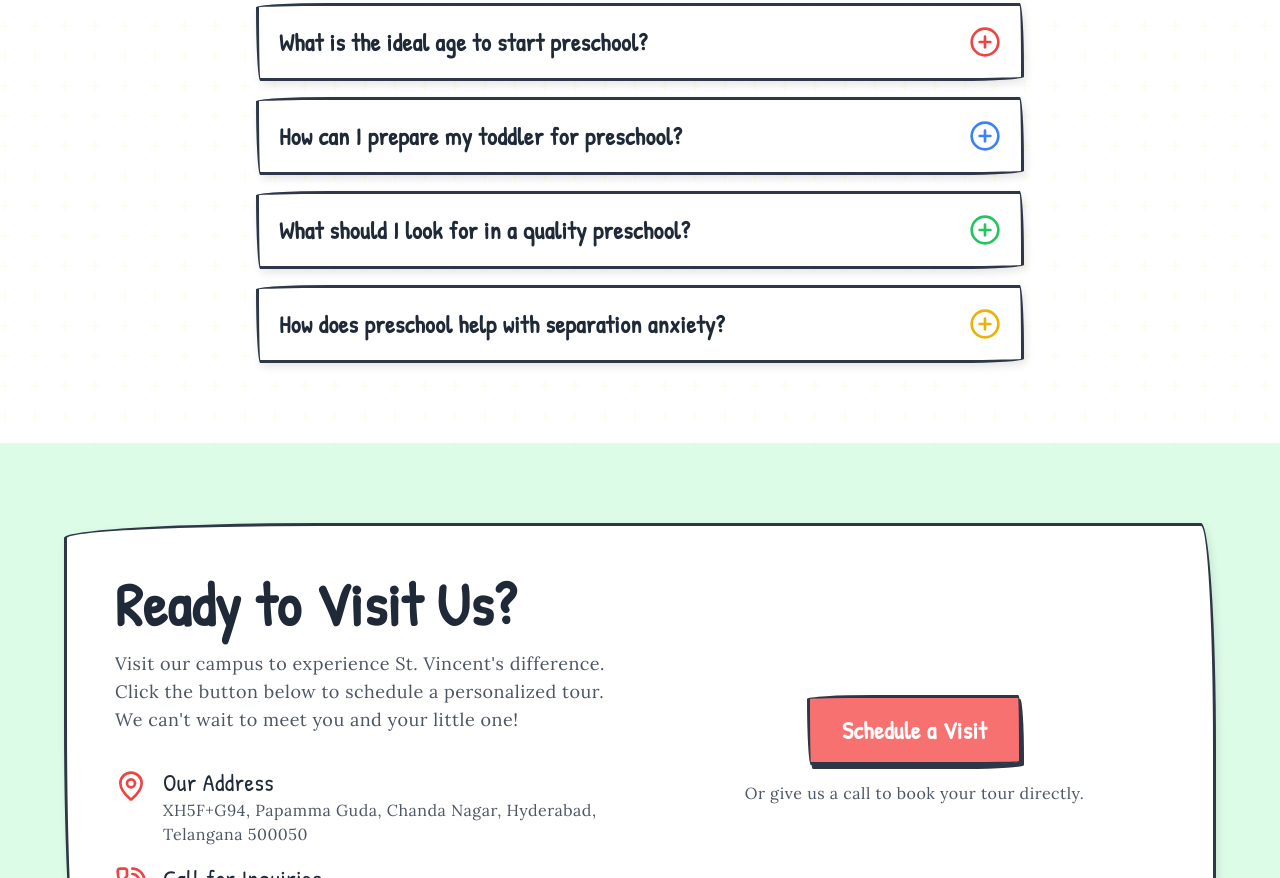
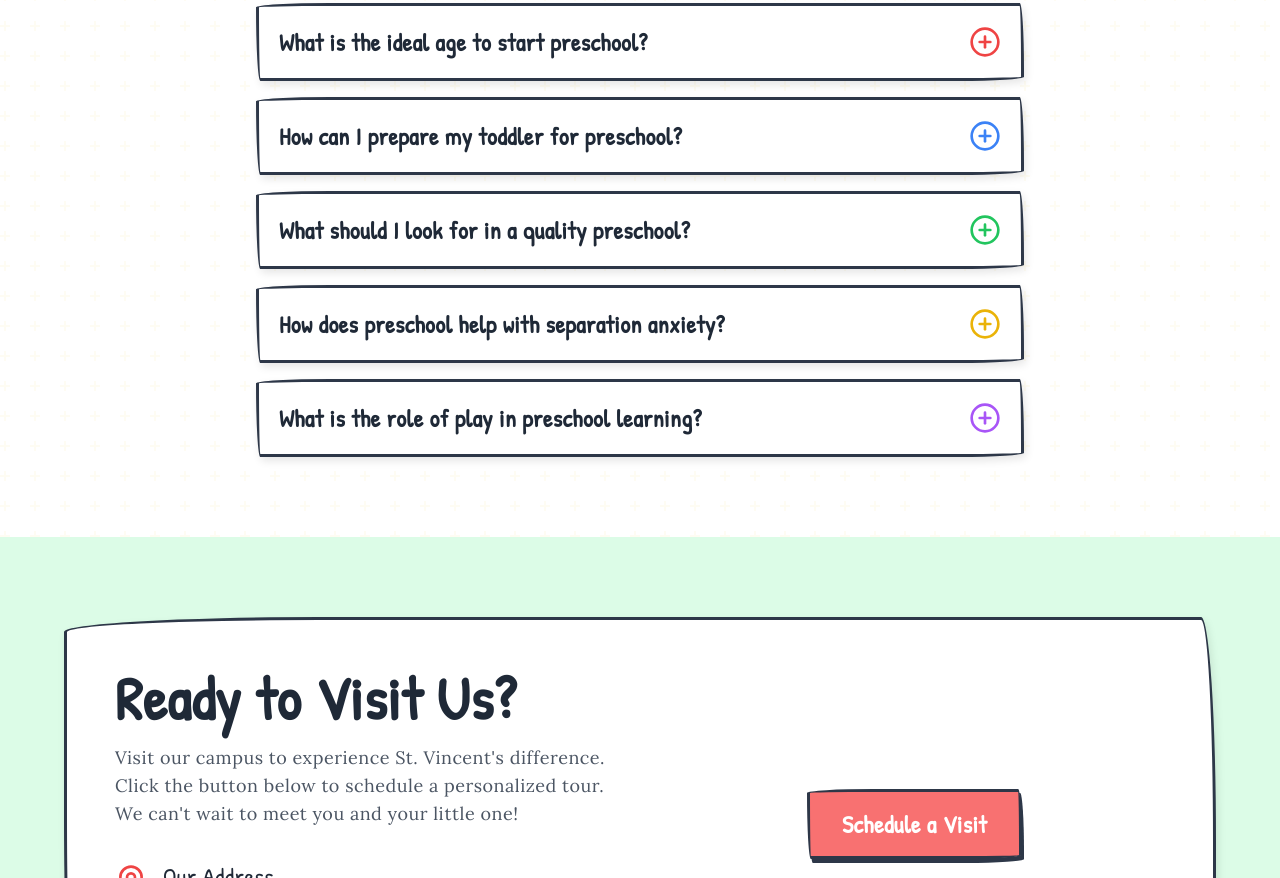
Before and after one commit to Henry-Paul/Stvincents-Preschool-, a plain HTML site: page index.html in a window 1280 px wide. Shown: the part 5002-5880 px from the top of the page. Drawn offline with nearby package versions, Linux system fonts and the light colour scheme.

Commit message:
Update index.html

```diff
--- a/index.html
+++ b/index.html
@@ -381,7 +381,13 @@
                     <i data-lucide="plus-circle" class="faq-icon w-8 h-8 text-red-500 flex-shrink-0"></i>
                 </div>
                 <div class="faq-answer px-5 font-body text-gray-600 text-base">
-                            <p>Most children are ready for preschool between ages 2 and 3. At this stage, they've typically developed basic communication skills, can follow simple instructions, and are beginning to show interest in playing with peers. Our playgroup program starts at 1.5 years for children who show readiness for structured social interaction.</p>
+                    <p class="mb-4">Most children are ready for preschool between ages 2 and 3. At this stage, they've typically developed basic communication skills, can follow simple instructions, and are beginning to show interest in playing with peers. Our playgroup program starts at 1.5 years for children who show readiness for structured social interaction.</p>
+                    <div class="bg-red-50 p-4 crayon-border mt-4 text-center">
+                        <p class="font-semibold text-red-700 mb-2">Ready to find the perfect program for your child?</p>
+                        <button class="open-contact-modal-faq crayon-button bg-red-500 text-white font-bold px-6 py-3 text-lg" data-faq="ideal-age">
+                            Schedule an Age Assessment
+                        </button>
+                    </div>
                 </div>
             </div>
             <!-- FAQ Item 2 -->
@@ -391,7 +397,13 @@
                     <i data-lucide="plus-circle" class="faq-icon w-8 h-8 text-blue-500 flex-shrink-0"></i>
                 </div>
                 <div class="faq-answer px-5 font-body text-gray-600 text-base">
-                            <p>To make the transition smooth, regularly remind your child of the fun and happy things about school — it builds confidence and excitement. You can also prepare your child by establishing routines, reading books about preschool, practicing separation for short periods, and encouraging independence with simple tasks like putting on shoes or using the bathroom. We also offer orientation sessions where you and your child can visit the classroom together before the first day.</p>
+                    <p class="mb-4">To make the transition smooth, regularly remind your child of the fun and happy things about school — it builds confidence and excitement. You can also prepare your child by establishing routines, reading books about preschool, practicing separation for short periods, and encouraging independence with simple tasks like putting on shoes or using the bathroom. We also offer orientation sessions where you and your child can visit the classroom together before the first day.</p>
+                    <div class="bg-blue-50 p-4 crayon-border mt-4 text-center">
+                        <p class="font-semibold text-blue-700 mb-2">Want personalized preparation guidance?</p>
+                        <button class="open-contact-modal-faq crayon-button bg-blue-500 text-white font-bold px-6 py-3 text-lg" data-faq="preparation">
+                            Book an Orientation Session
+                        </button>
+                    </div>
                 </div>
             </div>
             <!-- FAQ Item 3 -->
@@ -401,7 +413,13 @@
                     <i data-lucide="plus-circle" class="faq-icon w-8 h-8 text-green-500 flex-shrink-0"></i>
                 </div>
                 <div class="faq-answer px-5 font-body text-gray-600 text-base">
-                            <p>Key indicators of quality preschools include: low student-teacher ratios, qualified and caring staff, a safe and stimulating environment, a balanced curriculum that includes play, clear communication with parents, and happy, engaged children. We're proud to meet all these criteria at St. Vincent's.</p>
+                    <p class="mb-4">Key indicators of quality preschools include: low student-teacher ratios, qualified and caring staff, a safe and stimulating environment, a balanced curriculum that includes play, clear communication with parents, and happy, engaged children. We're proud to meet all these criteria at St. Vincent's.</p>
+                    <div class="bg-green-50 p-4 crayon-border mt-4 text-center">
+                        <p class="font-semibold text-green-700 mb-2">See our quality standards firsthand!</p>
+                        <button class="open-contact-modal-faq crayon-button bg-green-500 text-white font-bold px-6 py-3 text-lg" data-faq="quality-standards">
+                            Schedule a Quality Tour
+                        </button>
+                    </div>
                 </div>
             </div>
             <!-- FAQ Item 4 -->
@@ -411,13 +429,34 @@
                     <i data-lucide="plus-circle" class="faq-icon w-8 h-8 text-yellow-500 flex-shrink-0"></i>
                 </div>
                 <div class="faq-answer px-5 font-body text-gray-600 text-base">
-                            <p>Our teachers are trained to help children through separation anxiety with comforting routines, engaging activities, and gradual transitions. We recommend starting with shorter days and building up, establishing a consistent goodbye ritual, and reassuring your child that you'll return. Most children adjust within a few weeks as they form bonds with teachers and classmates.</p>
+                    <p class="mb-4">Our teachers are trained to help children through separation anxiety with comforting routines, engaging activities, and gradual transitions. We recommend starting with shorter days and building up, establishing a consistent goodbye ritual, and reassuring your child that you'll return. Most children adjust within a few weeks as they form bonds with teachers and classmates.</p>
+                    <div class="bg-yellow-50 p-4 crayon-border mt-4 text-center">
+                        <p class="font-semibold text-yellow-700 mb-2">Need help with separation anxiety?</p>
+                        <button class="open-contact-modal-faq crayon-button bg-yellow-500 text-white font-bold px-6 py-3 text-lg" data-faq="separation-anxiety">
+                            Get Separation Support
+                        </button>
+                    </div>
+                </div>
+            </div>
+            <!-- FAQ Item 5 -->
+            <div class="faq-item bg-white crayon-border">
+                <div class="faq-question flex justify-between items-center p-5 cursor-pointer">
+                    <h3 class="text-2xl font-bold">What is the role of play in preschool learning?</h3>
+                    <i data-lucide="plus-circle" class="faq-icon w-8 h-8 text-purple-500 flex-shrink-0"></i>
+                </div>
+                <div class="faq-answer px-5 font-body text-gray-600 text-base">
+                    <p class="mb-4">Play is the primary way young children learn. Through play, children develop cognitive, physical, social, and emotional skills. Structured and unstructured play activities in our curriculum help children practice problem-solving, build vocabulary, develop fine and gross motor skills, learn to cooperate with peers, and express creativity.</p>
+                    <div class="bg-purple-50 p-4 crayon-border mt-4 text-center">
+                        <p class="font-semibold text-purple-700 mb-2">Experience our play-based learning approach!</p>
+                        <button class="open-contact-modal-faq crayon-button bg-purple-500 text-white font-bold px-6 py-3 text-lg" data-faq="play-learning">
+                            Join a Trial Play Session
+                        </button>
+                    </div>
                 </div>
             </div>
         </div>
     </div>
 </section>
-
         <!-- Contact Section -->
         <section id="contact" class="section-padding bg-green-100">
             <div class="container-narrow px-6">
```
Lines whose indentation alone changed are shown as unchanged.
